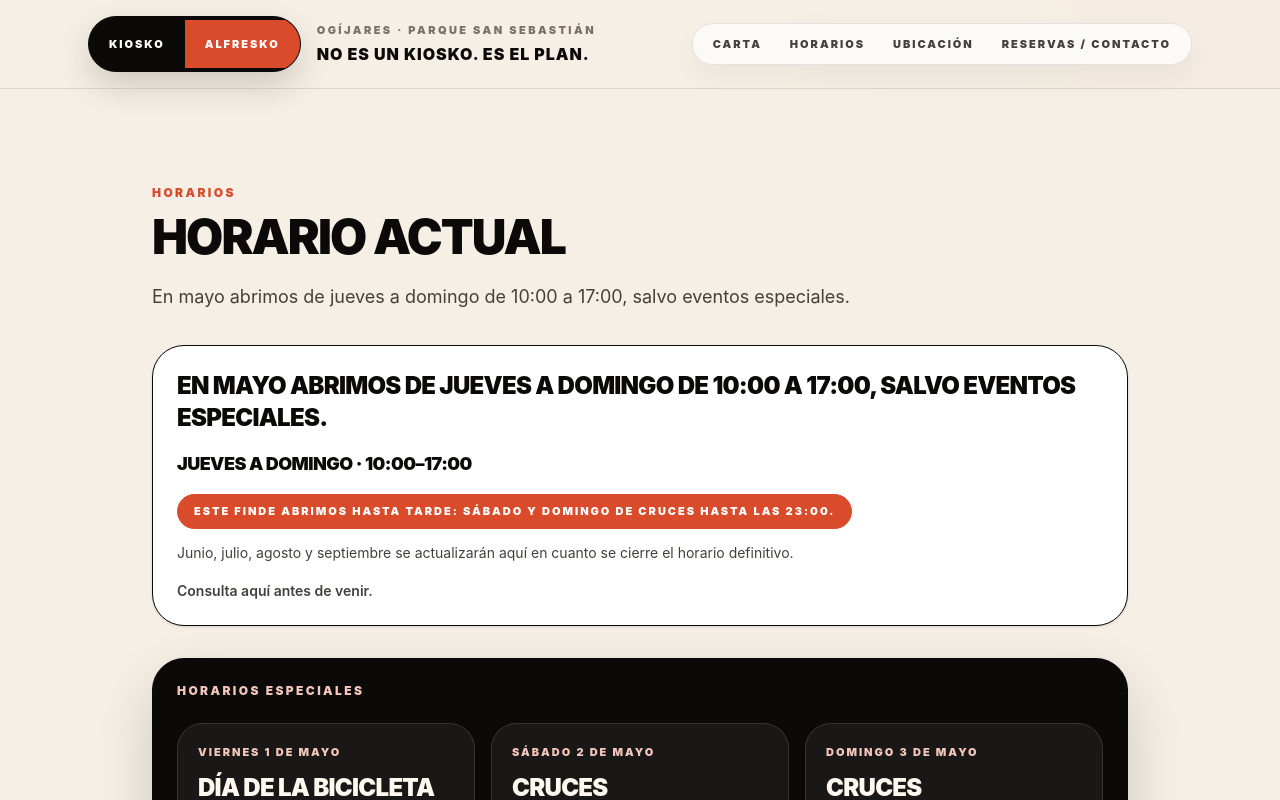
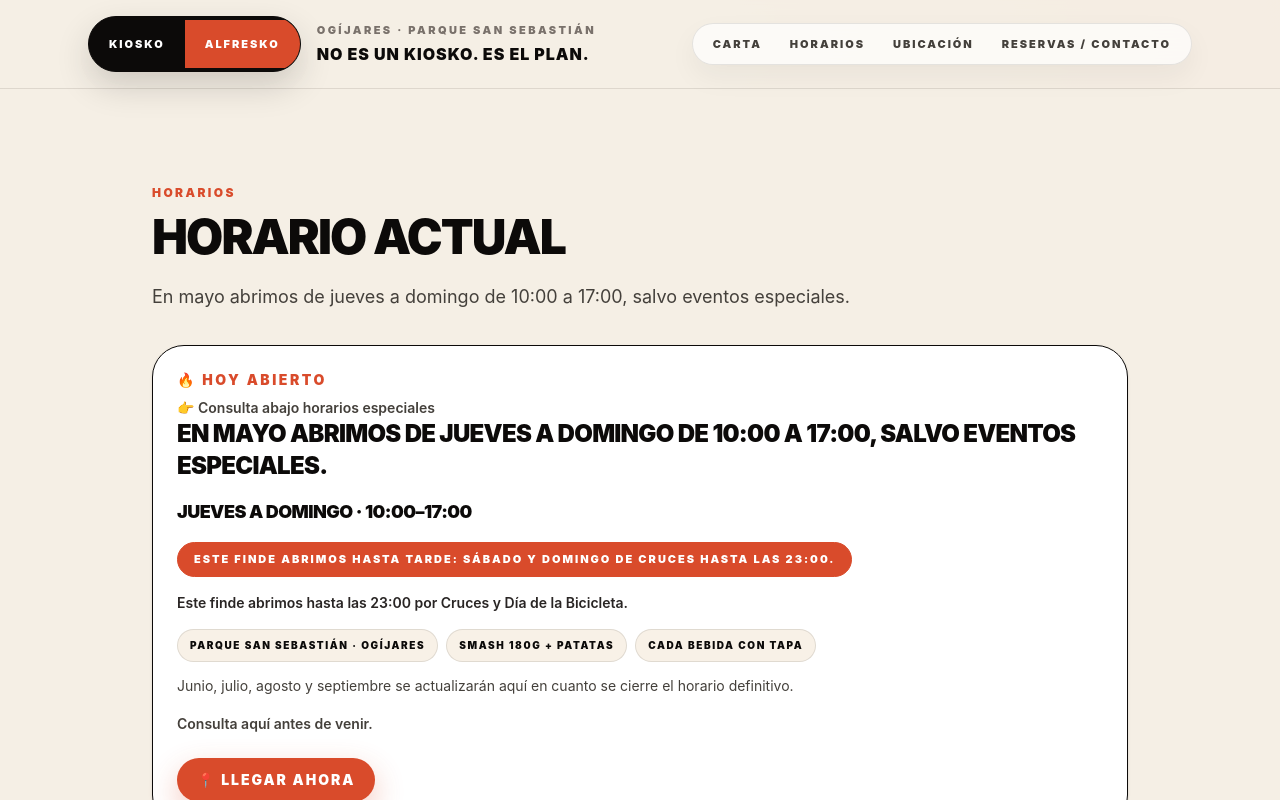
Before and after one commit to xavvvibo/kioskoalfresko, a Next.js app: page /horarios in a window 1280 px wide. Shown: the top 800 px of the page. Built offline with nearby package versions, Linux system fonts and the light colour scheme.

Commit message:
improve conversion: maps, urgency, cta

```diff
--- a/app/horarios/page.tsx
+++ b/app/horarios/page.tsx
@@ -1,5 +1,6 @@
-import { maySchedule, maySpecialEvents, seasonalSchedule, siteConfig } from "@/content/site";
+import { maySalesFocus, maySchedule, maySpecialEvents, seasonalSchedule, siteConfig } from "@/content/site";
 import { buildMetadata } from "@/lib/metadata";
+import { ActionButton } from "@/components/ui/ActionButton";
 
 export const metadata = buildMetadata({
   title: "Horarios de Kiosko Alfresko | Ogíjares",
@@ -15,13 +16,26 @@ export default function HorariosPage() {
         <h1 className="mt-3 text-4xl font-black uppercase tracking-[-0.04em] text-stone-950 md:text-5xl">Horario actual</h1>
         <p className="mt-5 max-w-3xl text-lg leading-8 text-stone-700">{maySchedule.normalSummary}</p>
         <div className="mt-8 rounded-[2rem] border border-stone-950 bg-white p-6 shadow-sm">
+          <p className="text-sm font-black uppercase tracking-[0.18em] text-[#d94b2b]">🔥 Hoy abierto</p>
+          <p className="mt-2 text-sm font-semibold text-stone-700">👉 Consulta abajo horarios especiales</p>
           <h2 className="text-2xl font-black uppercase tracking-[-0.03em] text-stone-950">{siteConfig.schedule.currentSummary}</h2>
           <p className="mt-4 text-lg font-black uppercase tracking-[-0.03em] text-stone-950">{maySchedule.normalHours}</p>
           <p className="mt-4 inline-flex rounded-full border border-[#d94b2b] bg-[#d94b2b] px-4 py-2 text-[11px] font-black uppercase tracking-[0.18em] text-white">
             {maySchedule.weekendNotice}
           </p>
+          <p className="mt-4 text-sm font-semibold text-stone-800">Este finde abrimos hasta las 23:00 por Cruces y Día de la Bicicleta.</p>
+          <div className="mt-4 flex flex-wrap gap-2">
+            {maySalesFocus.microcopy.map((item) => (
+              <span key={item} className="rounded-full border border-stone-950/10 bg-[#f8f1e7] px-3 py-2 text-[10px] font-black uppercase tracking-[0.16em] text-stone-950">
+                {item}
+              </span>
+            ))}
+          </div>
           <p className="mt-3 text-sm leading-6 text-stone-700">{siteConfig.schedule.note}</p>
           <p className="mt-4 text-sm font-semibold text-stone-700">Consulta aquí antes de venir.</p>
+          <div className="mt-6">
+            <ActionButton href={siteConfig.location.mapsUrl} newTab>📍 Llegar ahora</ActionButton>
+          </div>
         </div>
         <div className="mt-8 rounded-[2rem] border border-stone-950 bg-stone-950 p-6 text-white shadow-[0_24px_60px_rgba(0,0,0,0.16)]">
           <p className="text-xs font-black uppercase tracking-[0.2em] text-[#f2c6bb]">Horarios especiales</p>
--- a/app/ubicacion-ogijares/page.tsx
+++ b/app/ubicacion-ogijares/page.tsx
@@ -19,8 +19,16 @@ export default function UbicacionPage() {
           <article className="rounded-3xl border border-stone-200 bg-white p-6 shadow-sm">
             <h2 className="text-2xl font-semibold text-stone-950">{siteConfig.location.area}</h2>
             <p className="mt-3 text-sm leading-6 text-stone-600">{siteConfig.location.city}, {siteConfig.location.province}</p>
-            <p className="mt-3 text-sm leading-6 text-stone-500">[Pendiente: enlace real de Google Maps, referencias de aparcamiento y acceso.]</p>
-            <div className="mt-6"><ActionButton href={siteConfig.location.mapsUrl}>Abrir ruta</ActionButton></div>
+            <div className="mt-4 flex flex-wrap gap-2">
+              <span className="rounded-full border border-stone-950/10 bg-[#f8f1e7] px-3 py-2 text-[10px] font-black uppercase tracking-[0.16em] text-stone-950">Parque San Sebastián · Ogíjares</span>
+              <span className="rounded-full border border-stone-950/10 bg-[#f8f1e7] px-3 py-2 text-[10px] font-black uppercase tracking-[0.16em] text-stone-950">Smash 180G + patatas</span>
+              <span className="rounded-full border border-stone-950/10 bg-[#f8f1e7] px-3 py-2 text-[10px] font-black uppercase tracking-[0.16em] text-stone-950">Cada bebida con tapa</span>
+            </div>
+            <p className="mt-3 text-sm leading-6 text-stone-500">Abre la ruta en Google Maps y llega directo al Parque San Sebastián.</p>
+            <div className="mt-6 flex flex-wrap gap-3">
+              <ActionButton href={siteConfig.location.mapsUrl} newTab>Abrir ruta</ActionButton>
+              <ActionButton href={siteConfig.location.mapsUrl} kind="secondary" newTab>📍 Llegar ahora</ActionButton>
+            </div>
           </article>
           <article className="rounded-3xl border border-stone-200 bg-white p-6 shadow-sm">
             <h2 className="text-2xl font-semibold text-stone-950">Antes de venir</h2>
--- a/components/home/Hero.tsx
+++ b/components/home/Hero.tsx
@@ -23,6 +23,7 @@ export function Hero() {
             {heroActions.filter((action) => action.label !== "Llamar").map((action) => (
               <ActionButton key={action.label} href={action.href} kind={action.kind}>{action.label}</ActionButton>
             ))}
+            <ActionButton href={siteConfig.location.mapsUrl} kind="ghost" newTab>📍 Llegar ahora</ActionButton>
           </div>
           <p className="mt-5 text-sm font-semibold text-stone-700">Mira dónde estamos y decide rápido si hoy es plan.</p>
         </div>
@@ -36,6 +37,7 @@ export function Hero() {
             <div className="relative z-10 mt-6 flex flex-wrap gap-3">
               <ActionButton href="/carta">Ver carta</ActionButton>
               <ActionButton href="/ubicacion-ogijares" kind="secondary">Cómo llegar</ActionButton>
+              <ActionButton href={siteConfig.location.mapsUrl} kind="ghost" newTab>📍 Llegar ahora</ActionButton>
             </div>
           </div>
           <div className="grid gap-4 sm:grid-cols-2">
@@ -47,6 +49,13 @@ export function Hero() {
               <div className="text-[11px] font-black uppercase tracking-[0.2em] text-white/80">Este finde</div>
               <div className="mt-3 text-lg font-black uppercase leading-tight md:text-[1.35rem]">{maySalesFocus.title}</div>
               <p className="mt-3 text-sm font-semibold leading-6 text-white/88">{maySalesFocus.extra}</p>
+              <div className="mt-4 flex flex-wrap gap-2">
+                {maySalesFocus.microcopy.map((item) => (
+                  <span key={item} className="rounded-full border border-white/18 bg-white/10 px-3 py-2 text-[10px] font-black uppercase tracking-[0.16em] text-white">
+                    {item}
+                  </span>
+                ))}
+              </div>
             </div>
           </div>
         </div>
--- a/components/home/LocationPanel.tsx
+++ b/components/home/LocationPanel.tsx
@@ -7,16 +7,21 @@ export function LocationPanel() {
       <div className="rounded-[2rem] border border-stone-950 bg-white p-8">
         <h3 className="text-4xl font-black uppercase leading-none tracking-[-0.04em] text-stone-950">Plan de parque.<br />Y de quedarse.</h3>
         <p className="mt-4 text-base leading-7 text-stone-700">Ogíjares, Parque San Sebastián. Lo bastante claro como para decidirlo sobre la marcha.</p>
+        <div className="mt-4 flex flex-wrap gap-2">
+          <span className="rounded-full border border-stone-950/10 bg-[#f8f1e7] px-3 py-2 text-[10px] font-black uppercase tracking-[0.16em] text-stone-950">Parque San Sebastián · Ogíjares</span>
+          <span className="rounded-full border border-stone-950/10 bg-[#f8f1e7] px-3 py-2 text-[10px] font-black uppercase tracking-[0.16em] text-stone-950">Smash 180G + patatas</span>
+          <span className="rounded-full border border-stone-950/10 bg-[#f8f1e7] px-3 py-2 text-[10px] font-black uppercase tracking-[0.16em] text-stone-950">Cada bebida con tapa</span>
+        </div>
         <div className="mt-6 flex flex-wrap gap-3">
           <ActionButton href="/ubicacion-ogijares">Cómo llegar</ActionButton>
-          <ActionButton href={siteConfig.location.mapsUrl} kind="secondary">Abrir Maps</ActionButton>
+          <ActionButton href={siteConfig.location.mapsUrl} kind="secondary" newTab>📍 Llegar ahora</ActionButton>
         </div>
       </div>
       <div className="rounded-[2rem] border border-stone-950 bg-stone-950 p-8 text-white">
         <p className="text-sm font-black uppercase tracking-[0.18em] text-[#efb7a8]">Dónde estás yendo</p>
         <p className="mt-4 text-4xl font-black uppercase leading-none tracking-[-0.04em]">{siteConfig.location.area}</p>
         <p className="mt-3 text-lg font-semibold">{siteConfig.location.city}, {siteConfig.location.province}</p>
-        <p className="mt-4 text-sm leading-6 text-stone-300">Pendiente de cargar el enlace real de Maps y cualquier detalle práctico de acceso o aparcamiento.</p>
+        <p className="mt-4 text-sm leading-6 text-stone-300">Parque San Sebastián · Ogíjares. Lo abres, sales y llegas sin darle más vueltas.</p>
       </div>
     </div>
   );
--- a/components/home/SchedulePanel.tsx
+++ b/components/home/SchedulePanel.tsx
@@ -1,4 +1,4 @@
-import { maySchedule, maySpecialEvents, seasonalSchedule, siteConfig } from "@/content/site";
+import { maySalesFocus, maySchedule, maySpecialEvents, seasonalSchedule, siteConfig } from "@/content/site";
 import { ActionButton } from "@/components/ui/ActionButton";
 
 const statusClasses = {
@@ -13,15 +13,28 @@ export function SchedulePanel() {
       <div className="flex flex-col gap-4 md:flex-row md:items-end md:justify-between">
         <div>
           <p className="text-xs font-black uppercase tracking-[0.2em] text-[#d94b2b]">{siteConfig.schedule.currentLabel}</p>
+          <p className="mt-3 text-sm font-black uppercase tracking-[0.18em] text-[#d94b2b]">🔥 Hoy abierto</p>
+          <p className="mt-2 text-sm font-semibold text-stone-700">👉 Consulta abajo horarios especiales</p>
           <h3 className="mt-3 text-4xl font-black uppercase leading-none tracking-[-0.04em] text-stone-950 md:text-5xl">{siteConfig.schedule.currentSummary}</h3>
           <p className="mt-5 text-lg font-black uppercase tracking-[-0.03em] text-stone-950">{maySchedule.normalHours}</p>
           <p className="mt-4 inline-flex rounded-full border border-[#d94b2b] bg-[#d94b2b] px-4 py-2 text-[11px] font-black uppercase tracking-[0.18em] text-white">
             {maySchedule.weekendNotice}
           </p>
+          <p className="mt-4 text-sm font-semibold text-stone-800">Este finde abrimos hasta las 23:00 por Cruces y Día de la Bicicleta.</p>
+          <div className="mt-4 flex flex-wrap gap-2">
+            {maySalesFocus.microcopy.map((item) => (
+              <span key={item} className="rounded-full border border-stone-950/10 bg-[#f8f1e7] px-3 py-2 text-[10px] font-black uppercase tracking-[0.16em] text-stone-950">
+                {item}
+              </span>
+            ))}
+          </div>
           <p className="mt-4 max-w-2xl text-sm leading-6 text-stone-700">{siteConfig.schedule.note}</p>
           <p className="mt-4 text-sm font-semibold text-stone-700">Consulta aquí antes de venir.</p>
         </div>
-        <ActionButton href="/horarios" kind="secondary">Ver horarios</ActionButton>
+        <div className="flex flex-wrap gap-3">
+          <ActionButton href="/horarios" kind="secondary">Ver horarios</ActionButton>
+          <ActionButton href={siteConfig.location.mapsUrl} newTab>📍 Llegar ahora</ActionButton>
+        </div>
       </div>
       <div className="mt-8 grid gap-4 lg:grid-cols-3">
         {maySpecialEvents.map((item) => (
--- a/components/ui/ActionButton.tsx
+++ b/components/ui/ActionButton.tsx
@@ -8,10 +8,12 @@ export function ActionButton({
   href,
   children,
   kind = "primary",
+  newTab = false,
 }: {
   href: string;
   children: React.ReactNode;
   kind?: "primary" | "secondary" | "ghost";
+  newTab?: boolean;
 }) {
   const className =
     kind === "primary"
@@ -38,7 +40,16 @@ export function ActionButton({
     href.startsWith("http") || href.startsWith("tel:") || href.startsWith("mailto:");
 
   if (external) {
-    return <a href={href} className={sharedClassName}>{children}</a>;
+    return (
+      <a
+        href={href}
+        className={sharedClassName}
+        target={newTab ? "_blank" : undefined}
+        rel={newTab ? "noreferrer noopener" : undefined}
+      >
+        {children}
+      </a>
+    );
   }
 
   return <Link href={href} className={sharedClassName}>{children}</Link>;
--- a/content/site.ts
+++ b/content/site.ts
@@ -15,7 +15,7 @@ export const siteConfig = {
     postalCode: "18151",
     region: "Andalucía",
     addressLine: "Parque San Sebastián",
-    mapsUrl: "[PENDIENTE_MAPS_URL]",
+    mapsUrl: "https://www.google.com/maps/search/?api=1&query=Parque+San+Sebastián+Ogíjares",
   },
   contact: {
     phoneDisplay: "[PENDIENTE_TELÉFONO]",
@@ -87,6 +87,11 @@ export const maySalesFocus = {
   title: "Smash Burgers 180G, bebida + tapa y parque.",
   body: "Smash Burgers 180G, bebida + tapa y plan fácil en el Parque San Sebastián · Ogíjares.",
   extra: "Sábado · concierto a las 21:00.",
+  microcopy: [
+    "Parque San Sebastián · Ogíjares",
+    "Smash 180G + patatas",
+    "Cada bebida con tapa",
+  ],
 };
 
 export const reopeningCampaign = {
```
